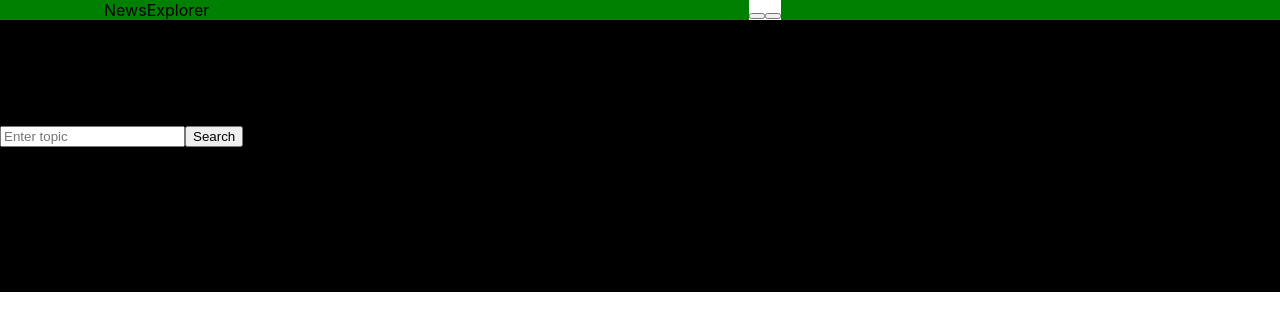
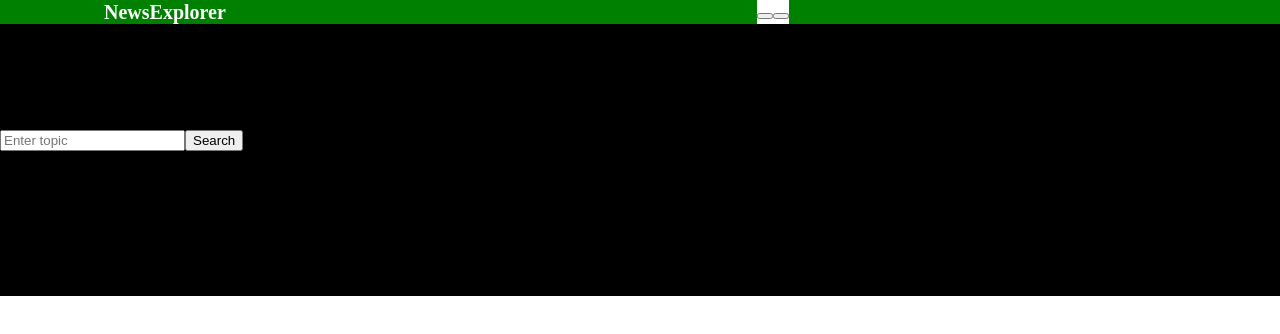
Before and after one commit to adirx20/news-explorer-frontend, a React (Create React App) app: page / in a window 1280 px wide. Shown: the top 334 px of the page. Built offline with nearby package versions, Linux system fonts and the light colour scheme.

Commit message:
header title

```diff
--- a/src/components/Header/Header.css
+++ b/src/components/Header/Header.css
@@ -5,10 +5,15 @@
     background-color: green;
     display: flex;
     justify-content: space-between;
+    color: rgba(255, 255, 255, 1);
 }
 
 .header__site-title {
     margin: 0;
+    font-family: 'Roboto Slab';
+    font-size: 20px;
+    font-weight: 700;
+    line-height: 24px;
 }
 
 .header__popup-button {
```
